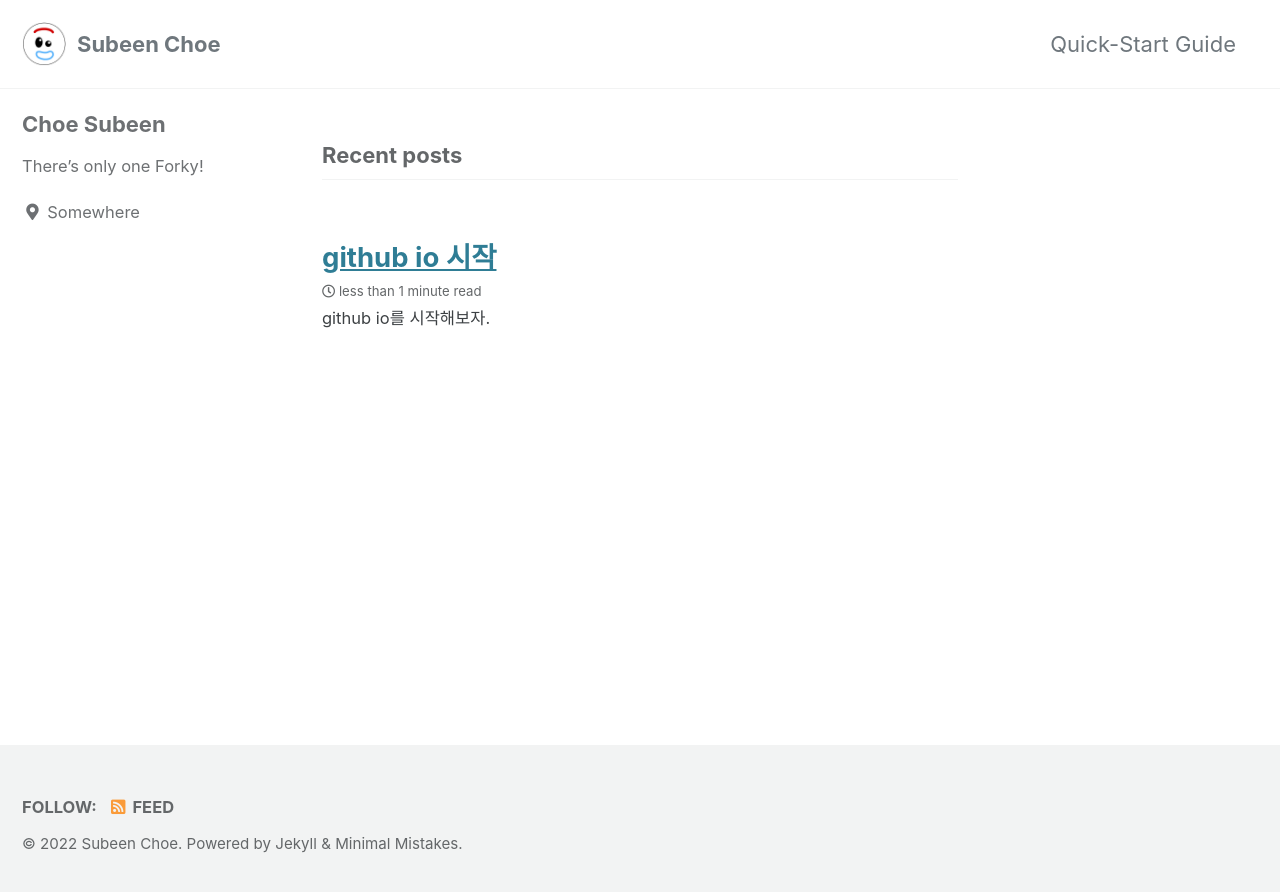
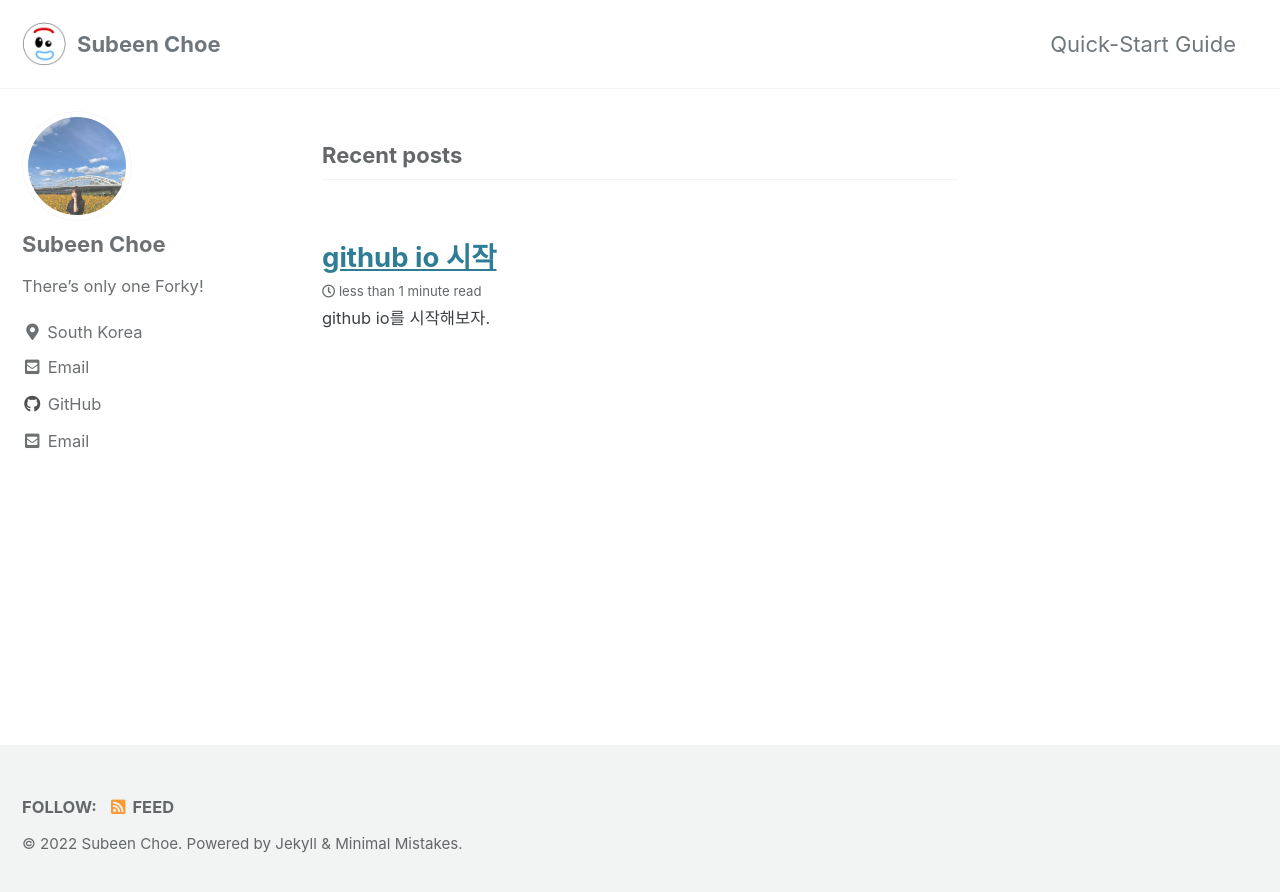
Before and after one commit to subeenz/subeenz.github.io, a Jekyll site: the page built from index.html, in a window 1280 px wide. Shown: the top 892 px of the page. Built offline with Jekyll 4.4.1, drawn with Linux system fonts in a browser that asks for light colours; cached includes are drawn as plain includes; the list of posts is cut into pages by our own code.

```diff
--- a/_config.yml
+++ b/_config.yml
@@ -23,7 +23,7 @@ name                     : "Subeen Choe"
 description              : "An amazing website."
 url                      : "https://subeenz.github.io"
 baseurl                  : # the subpath of your site, e.g. "/blog"
-repository               : # GitHub username/repo-name e.g. "mmistakes/minimal-mistakes"
+repository               : subeenz/subeenz.github.io # GitHub username/repo-name e.g. "mmistakes/minimal-mistakes"
 teaser                   : # path of fallback teaser image, e.g. "/assets/images/500x300.png"
 logo                     : "/assets/images/logo.png"
 masthead_title           : # overrides the website title displayed in the masthead, use " " for no title
@@ -102,15 +102,15 @@ analytics:
 
 # Site Author
 author:
-  name             : "Choe Subeen"
-  avatar           : # path of avatar image, e.g. "/assets/images/bio-photo.jpg"
+  name             : "Subeen Choe"
+  avatar           : "/assets/images/profile.jpg"# path of avatar image, e.g. "/assets/images/bio-photo.jpg"
   bio              : "There's only one Forky!"
-  location         : "Somewhere"
-  email            :
+  location         : "South Korea"
+  email            : "chltnqls19@gmail.com"
   links:
     - label: "Email"
       icon: "fas fa-fw fa-envelope-square"
-      # url: "mailto:your.name@email.com"
+      url: "chltnqls19@gmail.com"
     - label: "Website"
       icon: "fas fa-fw fa-link"
       # url: "https://your-website.com"
@@ -122,7 +122,7 @@ author:
       # url: "https://facebook.com/"
     - label: "GitHub"
       icon: "fab fa-fw fa-github"
-      # url: "https://github.com/"
+      url: "https://github.com/subeenz"
     - label: "Instagram"
       icon: "fab fa-fw fa-instagram"
       # url: "https://instagram.com/"
```
Also changed, not shown: assets/images/profile.jpg (added).
